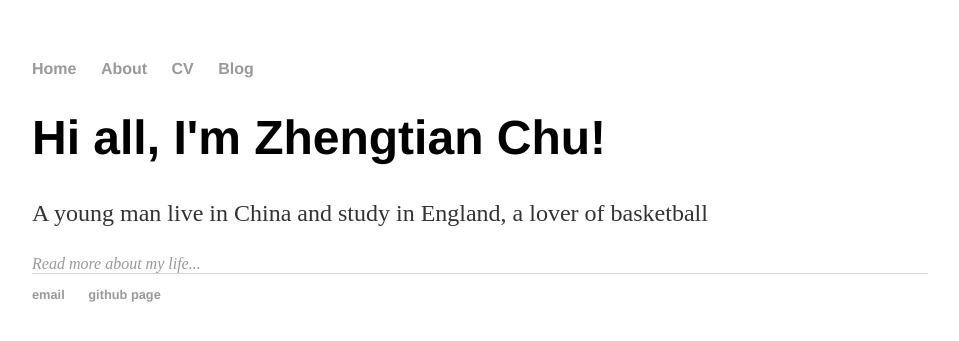
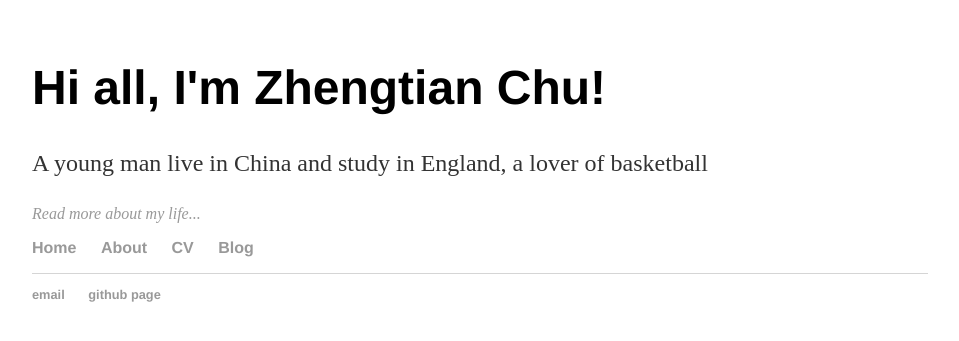
Before and after one commit to scyxx2/lakerschampions.github.io, a Jekyll site: the page built from index.html, in a window 1280 px wide. Shown: the top 341 px of the page, without its empty margins (160-1119 px from the left). Built offline with Jekyll 4.4.1, drawn with Linux system fonts in a browser that asks for light colours.

Commit message:
Update default.html

```diff
--- a/_layouts/default.html
+++ b/_layouts/default.html
@@ -8,6 +8,10 @@
          {% endif %}
     </head>
     <body>
+        <div class="container">
+             {{ content }}
+
+        </div><!-- /.container -->
         <nav>
             <ul>
                 <li><a href="/">Home</a></li>
@@ -16,10 +20,6 @@
                 <li><a href="/blogs">Blog</a></li>
             </ul>
         </nav>
-        <div class="container">
-             {{ content }}
-
-        </div><!-- /.container -->
         <footer>
             <ul>
                 <li><a href="mailto:chuzhengtian99@gmail.com">email</a></li>
```
